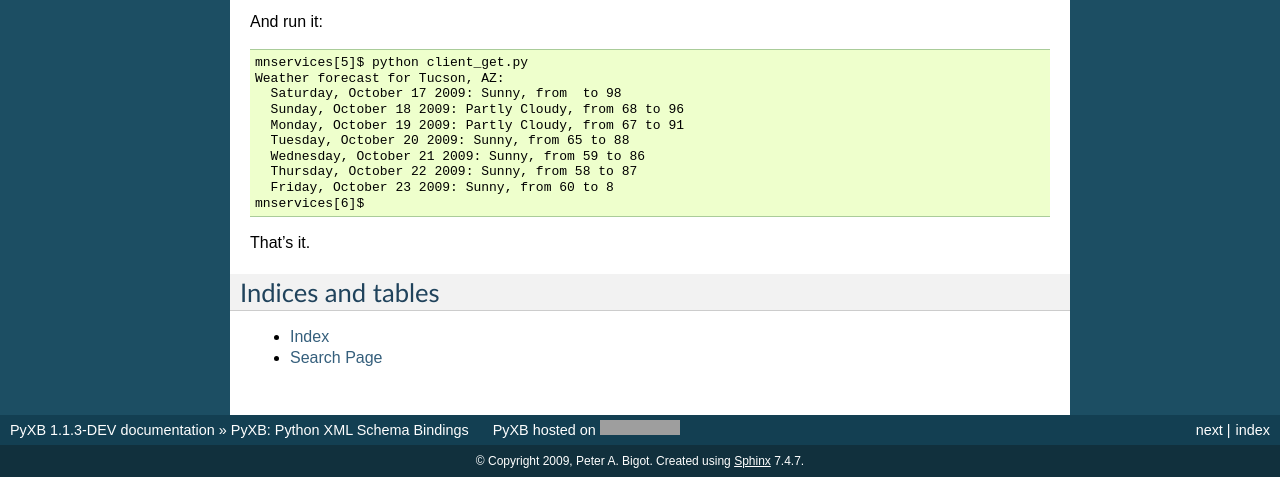
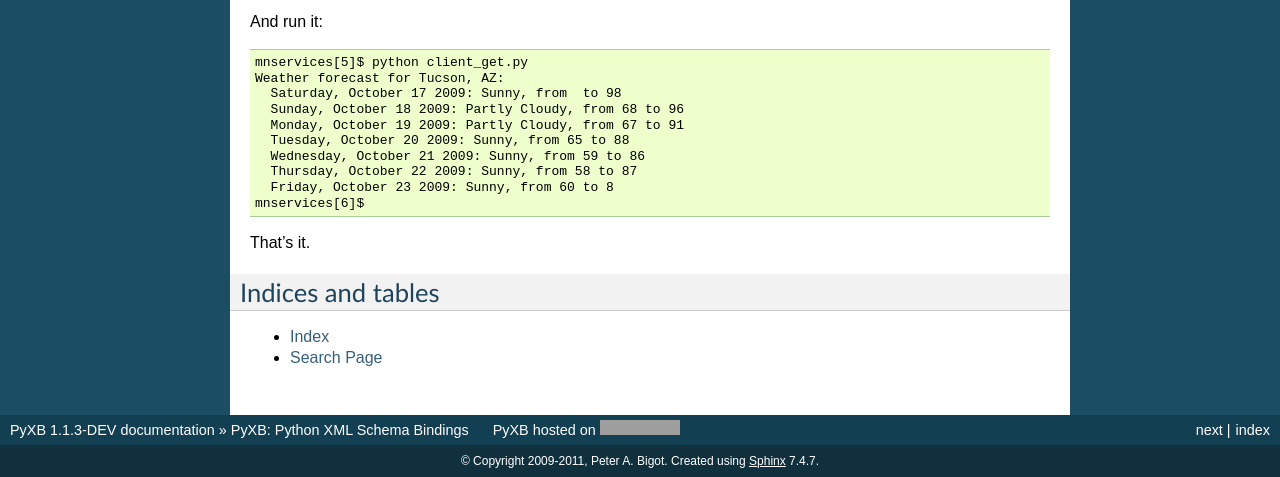
Before and after one commit to pabigot/pyxb, a Sphinx documentation site: the page built from doc/index.txt, in a window 1280 px wide and 900 px high, scrolled down 1209 px, cut to the strip 423-900 px from the top of the window. Built offline with Sphinx 7.4.7, drawn with Linux system fonts in a browser that asks for light colours; grey boxes are pictures that could not be loaded.

Commit message:
Update copyright year

```diff
--- a/doc/conf.py
+++ b/doc/conf.py
@@ -38,7 +38,7 @@ master_doc = 'index'
 
 # General information about the project.
 project = u'PyXB'
-copyright = u'2009, Peter A. Bigot'
+copyright = u'2009-2011, Peter A. Bigot'
 
 # The version info for the project you're documenting, acts as replacement for
 # |version| and |release|, also used in various other places throughout the
--- a/setup.py
+++ b/setup.py
@@ -13,6 +13,7 @@ if (py_ver < '2.4') or (py_ver >= '3.0'):
 import os
 import stat
 import re
+import datetime
 
 from distutils.core import setup, Command
 
@@ -33,6 +34,7 @@ class update_version (Command):
 
     # The substitutions (key braced by @ signs)
     substitutions = { 'VERSION' : version,
+                      'THIS_YEAR' : datetime.date.today().strftime('%Y'),
                       'SHORTVERSION' : '.'.join(version.split('.')[:2]) }
 
     def initialize_options (self):
```
Also changed, not shown: 1 other file.
